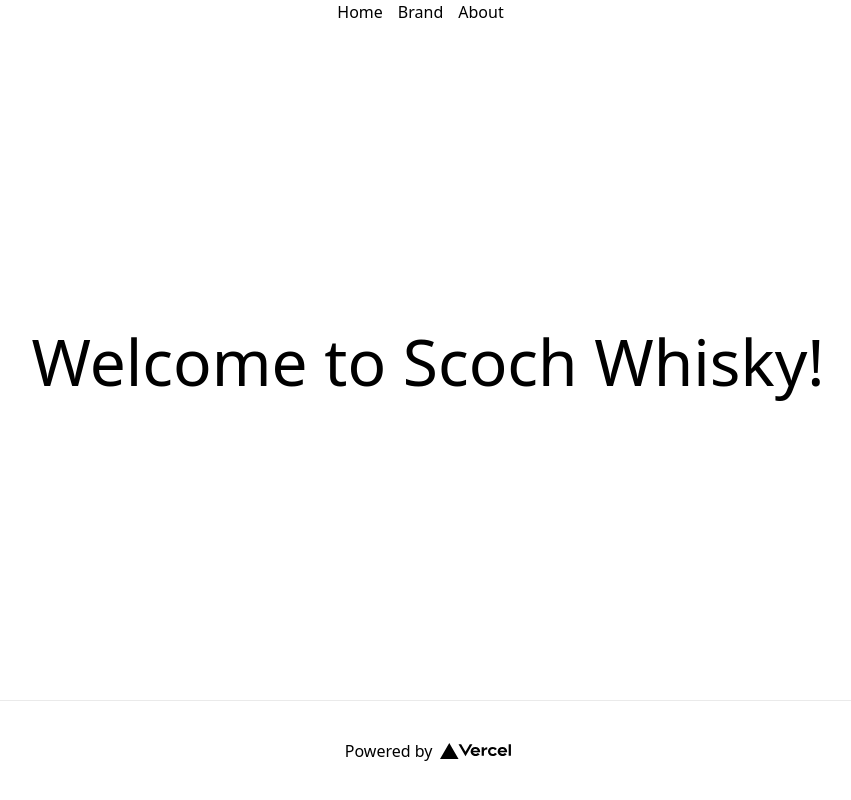
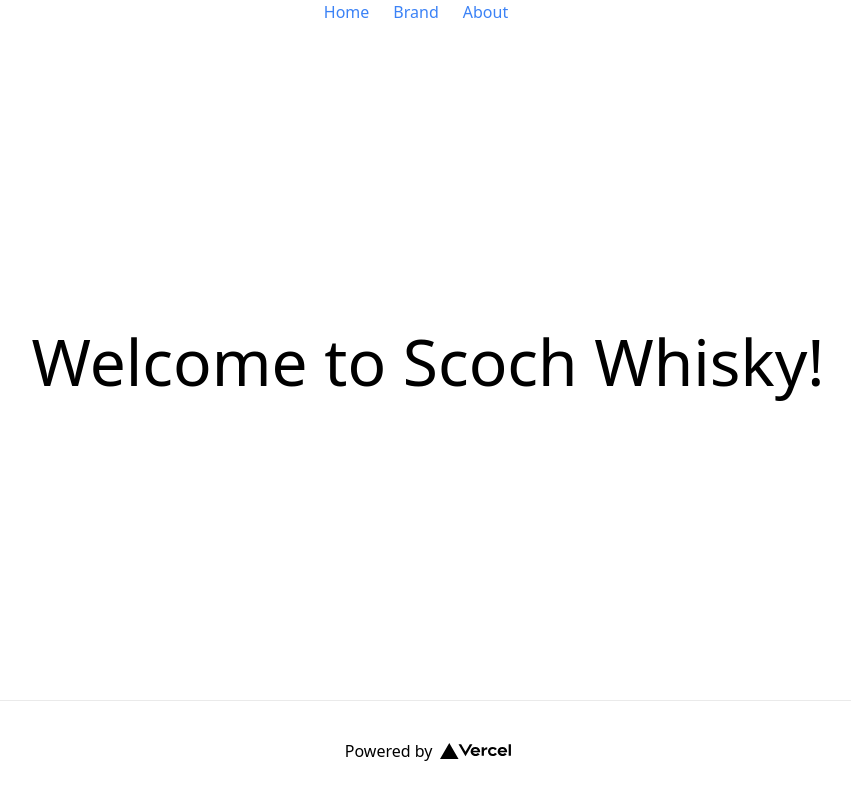
Before and after one commit to tatsuyard/scotch-whisky, a Next.js app: page / in a window 1280 px wide. Shown: the whole page, without its empty margins (212-1063 px from the left). Built offline with nearby package versions, Linux system fonts and the light colour scheme; no server answers.

Commit message:
スタイルをtailwindに修正

```diff
--- a/components/Header.tsx
+++ b/components/Header.tsx
@@ -1,23 +1,24 @@
 import Link from "next/link";
-import styles from "../styles/Header.module.css";
-
-const linkStyle = {
-  marginRight: 15,
-};
 
 const Header = () => (
-  <div className={styles.header}>
-    <div>
+  <div className="">
+    <ul className="flex">
+      <li className="mr-6">
         <Link href="/">
-        <a style={linkStyle}>Home</a>
+          <a className="text-blue-500 hover:text-blue-800">Home</a>
         </Link>
+      </li>
+      <li className="mr-6">
         <Link href="/brand">
-        <a style={linkStyle}>Brand</a>
+          <a className="text-blue-500 hover:text-blue-800">Brand</a>
         </Link>
+      </li>
+      <li className="mr-6">
         <Link href="/about">
-        <a style={linkStyle}>About</a>
+          <a className="text-blue-500 hover:text-blue-800">About</a>
         </Link>
-    </div>
+      </li>
+    </ul>
   </div>
 );
 
```
Lines whose indentation alone changed are shown as unchanged.
